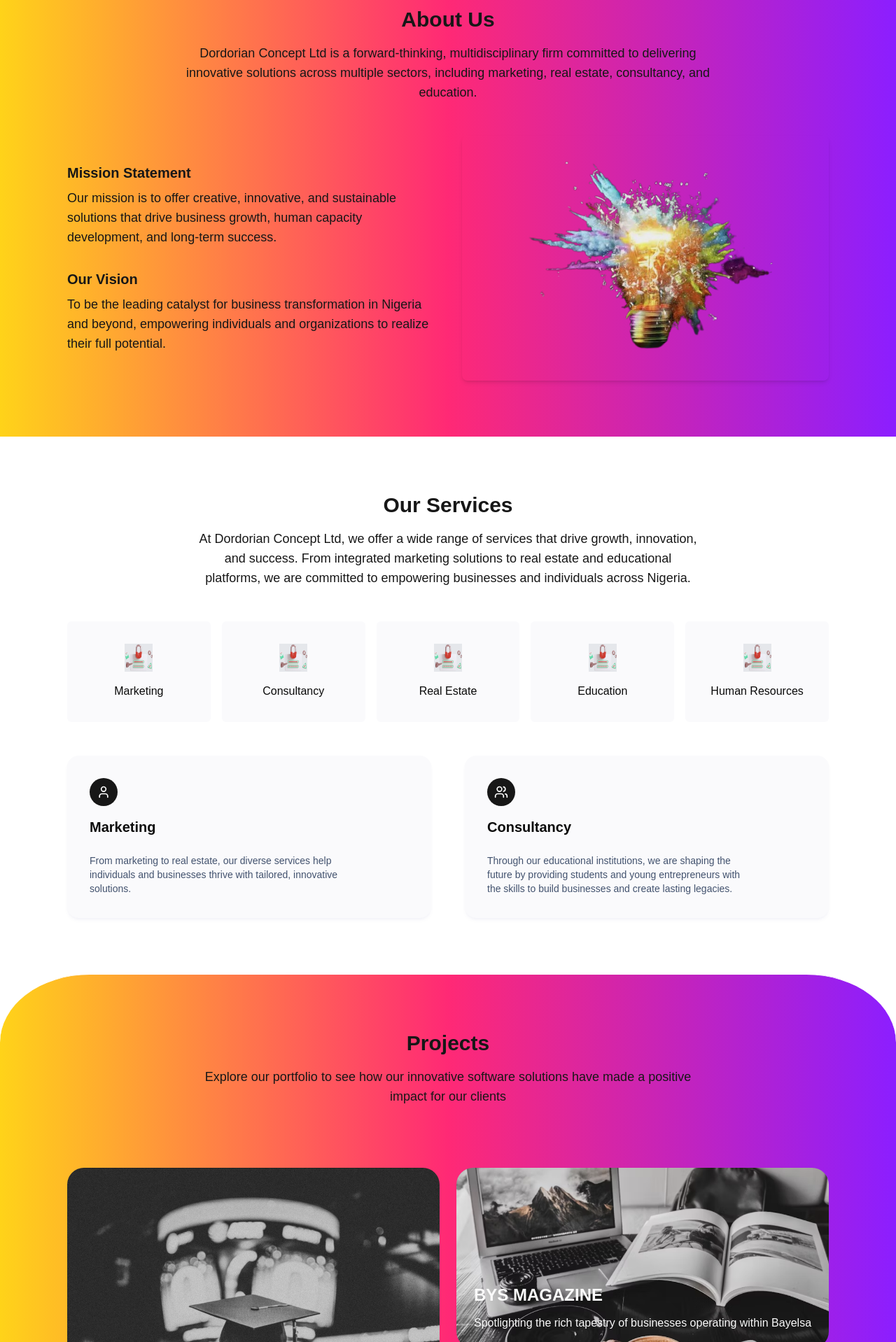
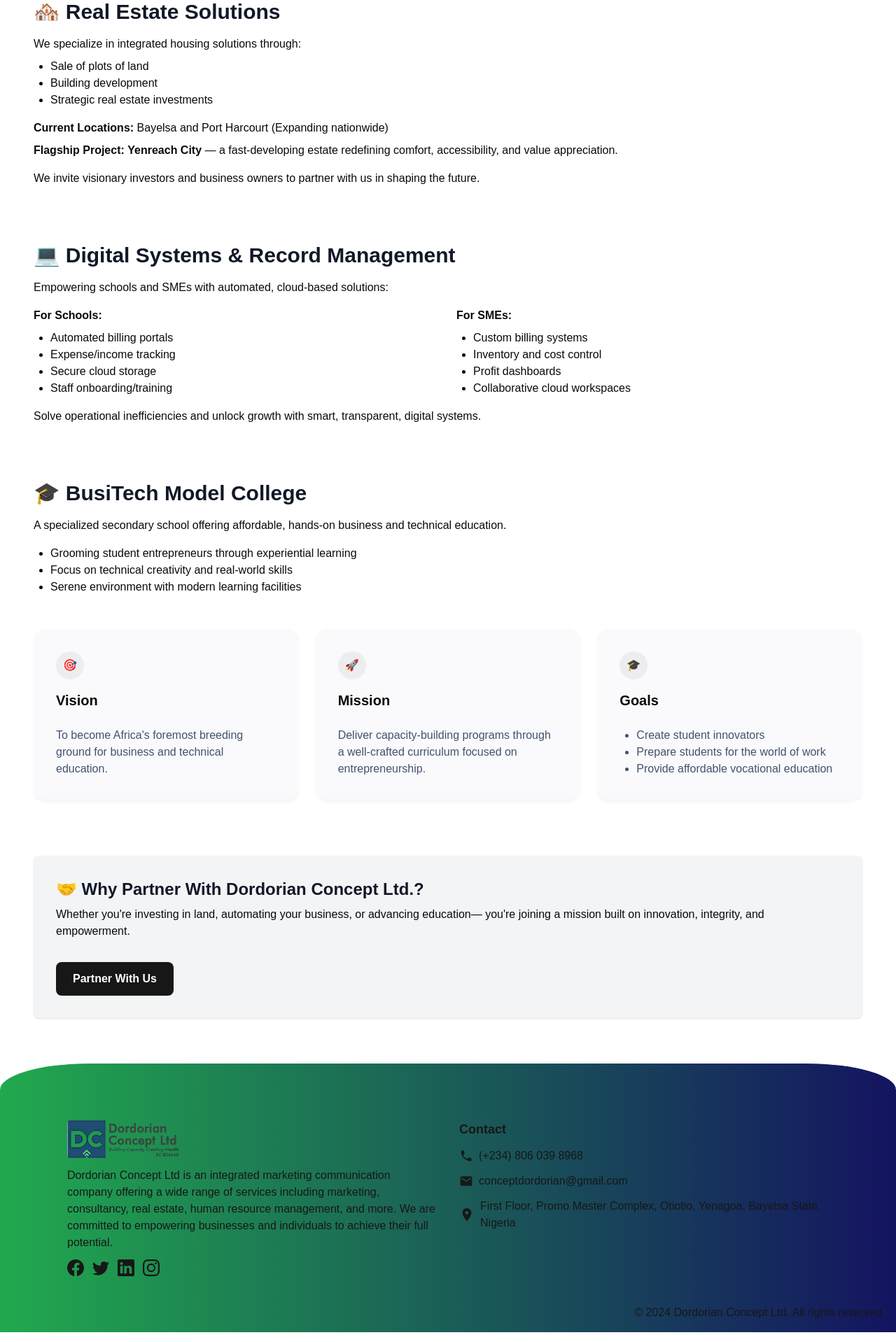
Before and after one commit to DevNickJr/dordorian-concept, a Next.js app: page /about in a window 1280 px wide. Shown: the part 862-2780 px from the top of the page at 70% size. Built offline with nearby package versions, Linux system fonts and the light colour scheme.

Commit message:
style and content updates

```diff
--- a/app/(root)/about/page.tsx
+++ b/app/(root)/about/page.tsx
@@ -11,21 +11,19 @@
 export default function Home() {
   return (
     <main>
-      <div id='about' className="relative flex h-[500px] w-full flex-col items-center justify-center overflow-hidden rounded-lg bg-background lg:h-screen lg:-mt-20 -z-10">
+      <div id='about' className="relative flex h-[500px] w-full flex-col items-center justify-center overflow-hidden !rounded-none grad-to-right dark:grad-to-right-dark lg:h-screen lg:-mt-20 -z-10">
         <div className="flex flex-col gap-7 items-center text-center p-4 pt-12 max-w-[360px] md:max-w-[800px] mx-auto text-muted text-sm relative">
-          <h1 className="pointer-events-none z-10 bg-gradient-to-b from-[#ffd319] via-[#ff2975] to-[#8c1eff] bg-clip-text text-center text-7xl font-bold leading-none tracking-tighter text-transparent">
+          <h1 className="pointer-events-none z-10 bg-gradient-to-b from-[#21A94E] to-[#21A94E] bg-clip-text text-center text-7xl font-bold leading-none tracking-tighter text-transparent">
             About Us
           </h1>
-
           <h2 className="hidden text-2xl leading-relaxed md:block text-primary">
-            Empowering Growth, Innovation & Success
+            Innovating Across Real Estate, Education, and Digital Solutions
           </h2>
           <p className="font-[449] md:hidden text-primary">
-            At Dordorian Concept Ltd, we offer integrated solutions in marketing, consultancy, real estate, and education.
+           A multi-sector company pioneering change across real estate, digital transformation, and education. We build sustainable communities, empower entrepreneurs, and prepare youth for the future through innovation, integrity, and value creation.
           </p>
-
           <p className="hidden text-xl leading-relaxed md:block text-primary">
-            Discover limitless opportunities with Dordorian Concept Ltd. We provide integrated solutions in marketing, consultancy, real estate, and education, empowering individuals and businesses to thrive.
+          A multi-sector company pioneering change across real estate, digital transformation, and education. We build sustainable communities, empower entrepreneurs, and prepare youth for the future through innovation, integrity, and value creation.
           </p>
           <div className="flex items-center gap-1.5">
             <Link href={'/get-started'}>
@@ -47,150 +45,131 @@
           </div>
 
         </div>
-    </div>
-     <section id="about" className="section grad-to-right dark:grad-to-right-dark">
-        <div data-aos="fade-in" className="flex flex-col items-center max-w-3xl mx-auto mb-6 text-center md:mb-12">
-          <h3 className="text-2xl md:text-3xl font-[624] mb-2 md:mb-4 text-primary">About Us</h3>
-          <p className="text-lg text-primary">
-            Dordorian Concept Ltd is a forward-thinking, multidisciplinary firm committed to delivering innovative solutions across multiple sectors, including marketing, real estate, consultancy, and education.
+      </div>
+      <section className="py-16 px-6 md:px-12 max-w-7xl mx-auto">
+        {/* <h1 className="text-4xl md:text-5xl font-bold mb-6 text-primary">
+          Welcome to Dordorian Concept Ltd.
+        </h1>
+        <p className="text-lg md:text-xl mb-12 max-w-3xl">
+          A multi-sector company pioneering change across real estate, digital transformation,
+          and education. We build sustainable communities, empower entrepreneurs, and prepare
+          youth for the future through innovation, integrity, and value creation.
+        </p> */}
+
+        {/* Real Estate Section */}
+        <div className="mb-20">
+          <h2 className="text-3xl font-semibold text-gray-900 mb-4">🏘️ Real Estate Solutions</h2>
+          <p className="mb-4">
+            We specialize in integrated housing solutions through:
+            <ul className="list-disc ml-6 mt-2">
+              <li>Sale of plots of land</li>
+              <li>Building development</li>
+              <li>Strategic real estate investments</li>
+            </ul>
+          </p>
+          <p className="mb-2">
+            <strong>Current Locations:</strong> Bayelsa and Port Harcourt (Expanding nationwide)
+          </p>
+          <p className="mb-4">
+            <strong>Flagship Project:</strong> <span className="font-semibold">Yenreach City</span> —
+            a fast-developing estate redefining comfort, accessibility, and value appreciation.
+          </p>
+          <p>
+            We invite visionary investors and business owners to partner with us in shaping the future.
           </p>
         </div>
-        <div data-aos="slide in" className="container grid items-center grid-cols-1 gap-10 md:grid-cols-2">
-          {/* Left side: About Us, Mission, Vision */}
-          <div className="flex flex-col gap-8">
-            <div className="flex flex-col items-start">
-              <h4 className="mb-2 text-xl font-semibold text-primary">Mission Statement</h4>
-              <p className="text-base text-primary md:text-lg">
-                Our mission is to offer creative, innovative, and sustainable solutions that drive business growth, human capacity development, and long-term success.
-              </p>
+
+        {/* Digital Systems Section */}
+        <div className="mb-20">
+          <h2 className="text-3xl font-semibold text-gray-900 mb-4">💻 Digital Systems & Record Management</h2>
+          <p className="mb-4">
+            Empowering schools and SMEs with automated, cloud-based solutions:
+          </p>
+          <div className="grid grid-cols-1 md:grid-cols-2 gap-6 mb-4">
+            <div>
+              <h3 className="font-semibold">For Schools:</h3>
+              <ul className="list-disc ml-6 mt-2">
+                <li>Automated billing portals</li>
+                <li>Expense/income tracking</li>
+                <li>Secure cloud storage</li>
+                <li>Staff onboarding/training</li>
+              </ul>
             </div>
-
-            <div className="flex flex-col items-start">
-              <h4 className="mb-2 text-xl font-semibold text-primary">Our Vision</h4>
-              <p className="text-base text-primary md:text-lg">
-                To be the leading catalyst for business transformation in Nigeria and beyond, empowering individuals and organizations to realize their full potential.
-              </p>
+            <div>
+              <h3 className="font-semibold">For SMEs:</h3>
+              <ul className="list-disc ml-6 mt-2">
+                <li>Custom billing systems</li>
+                <li>Inventory and cost control</li>
+                <li>Profit dashboards</li>
+                <li>Collaborative cloud workspaces</li>
+              </ul>
             </div>
           </div>
+          <p>
+            Solve operational inefficiencies and unlock growth with smart, transparent, digital systems.
+          </p>
+        </div>
 
-          {/* Right side: Image */}
-          <div className="flex items-center justify-center">
-            <Image src={Innov} alt="About Dordorian Concept" className="w-full h-auto rounded-lg shadow-md" />
-          </div>
-
-        </div>
-      </section>
-
-     <section id="services" className="section">
-        <div className="container">
-          <div data-aos="fade-in" className="flex flex-col items-center max-w-[720px] text-center mx-auto mb-6 md:mb-12">
-            <h3 className="text-2xl md:text-3xl font-[624] mb-2 md:mb-4 text-primary">Our Services</h3>
-            <p className="text-lg text-primary">
-              At Dordorian Concept Ltd, we offer a wide range of services that drive growth, innovation, and success. From integrated marketing solutions to real estate and educational platforms, we are committed to empowering businesses and individuals across Nigeria.
-            </p>
-          </div>
-          <div data-aos="slide-up" className="overflow-hidden">
-            <div className="gap-4 sm:grid grid-cols-5 whitespace-nowrap flex min-[580px]:justify-center items-center overflow-auto">
-              <div className="flex flex-col gap-4 items-center bg-[#FAFAFC] p-5 md:p-8 rounded-md">
-                <Image src={Img} alt="Marketing" className="w-10 h-10 bg-gray-200" />
-                <span className="text-xs font-[451] md:font-[430] md:text-base">Marketing</span>
-              </div>
-              <div className="flex flex-col gap-4 items-center bg-[#FAFAFC] p-5 md:p-8 rounded-md">
-                <Image src={Img} alt="Consultancy" className="w-10 h-10 bg-gray-200" />
-                <span className="text-xs font-[451] md:font-[430] md:text-base">Consultancy</span>
-              </div>
-              <div className="flex flex-col gap-4 items-center bg-[#FAFAFC] p-5 md:p-8 rounded-md">
-                <Image src={Img} alt="Real Estate" className="w-10 h-10 bg-gray-200" />
-                <span className="text-xs font-[451] md:font-[430] md:text-base">Real Estate</span>
-              </div>
-              <div className="flex flex-col gap-4 items-center bg-[#FAFAFC] p-5 md:p-8 rounded-md">
-                <Image src={Img} alt="Education" className="w-10 h-10 bg-gray-200" />
-                <span className="text-xs font-[451] md:font-[430] md:text-base">Education</span>
-              </div>
-              <div className="flex flex-col gap-4 items-center bg-[#FAFAFC] p-5 md:p-8 rounded-md">
-                <Image src={Img} alt="Human Resources" className="w-10 h-10 bg-gray-200" />
-                <span className="text-xs font-[451] md:font-[430] md:text-base">Human Resources</span>
-              </div>
+        {/* Education Section */}
+        <div className="mb-20">
+          <h2 className="text-3xl font-semibold text-gray-900 mb-4">🎓 BusiTech Model College</h2>
+          <p className="mb-4">
+            A specialized secondary school offering affordable, hands-on business and technical education.
+          </p>
+          <ul className="list-disc ml-6 mb-4">
+            <li>Grooming student entrepreneurs through experiential learning</li>
+            <li>Focus on technical creativity and real-world skills</li>
+            <li>Serene environment with modern learning facilities</li>
+          </ul>
+          <div className="grid grid-cols-1 md:grid-cols-3 gap-6 mt-12">
+            <div className="flex flex-col gap-4 items-center md:items-start md:text-left shadow-md shadow-[#20248A0A] bg-white rounded-2xl p-8 text-center w-full max-w-[270px] md:bg-[#FAFAFC] md:max-w-none mx-auto">
+              <span className="bg-black/5 p-2.5 w-10 h-10 rounded-full flex items-center justify-center">
+                🎯
+              </span>
+                <h4 className="text-xl font-semibold">Vision</h4>
+                <p className="mt-2 text-sm md:text-base text-[#42526E] max-w-sm">
+                  To become Africa&apos;s foremost breeding ground for business and technical education.
+                </p>
             </div>
-          </div>
-          <div className="flex flex-col grid-cols-2 gap-10 mt-6 md:grid md:gap-12 md:mt-12">
             <div className="flex flex-col gap-4 items-center md:items-start md:text-left shadow-md shadow-[#20248A0A] bg-white rounded-2xl p-8 text-center w-full max-w-[270px] md:bg-[#FAFAFC] md:max-w-none mx-auto">
-              <span className="bg-primary p-2.5 w-10 h-10 rounded-full flex items-center justify-center">
-                <User color="#fff" />
+              <span className="bg-black/5 p-2.5 w-10 h-10 rounded-full flex items-center justify-center">
+                🚀
               </span>
-              <h4 className="text-xl font-semibold">Marketing</h4>
-              <p className="mt-2 text-sm text-[#42526E] max-w-sm">
-                From marketing to real estate, our diverse services help individuals and businesses thrive with tailored, innovative solutions.
+              <h4 className="text-xl font-semibold">Mission</h4>
+              <p className="mt-2 text-sm md:text-base text-[#42526E] max-w-sm">
+              Deliver capacity-building programs through a well-crafted curriculum focused on entrepreneurship.
               </p>
             </div>
             <div className="flex flex-col gap-4 items-center md:items-start md:text-left shadow-md shadow-[#20248A0A] bg-white rounded-2xl p-8 text-center w-full max-w-[270px] md:bg-[#FAFAFC] md:max-w-none mx-auto">
-              <span className="bg-primary p-2.5 w-10 h-10 rounded-full flex items-center justify-center">
-                <Users color="#fff" />
+              <span className="bg-black/5 p-2.5 w-10 h-10 rounded-full flex items-center justify-center">
+                🎓
               </span>
-              <h4 className="text-xl font-semibold">Consultancy</h4>
-              <p className="mt-2 text-sm text-[#42526E] max-w-sm">
-                Through our educational institutions, we are shaping the future by providing students and young entrepreneurs with the skills to build businesses and create lasting legacies.
+              <h4 className="text-xl font-semibold">Goals</h4>
+              <p className="mt-2 text-sm md:text-base text-[#42526E] max-w-sm">
+                <ul className="list-disc ml-6">
+                  <li>Create student innovators</li>
+                  <li>Prepare students for the world of work</li>
+                  <li>Provide affordable vocational education</li>
+                </ul>
               </p>
             </div>
           </div>
         </div>
-      </section>
-
-      <section id="portfolio" className="section grad-to-right dark:grad-to-right-dark">
-        <div className="container flex flex-col items-center justify-center gap-4">
-          <div data-aos="fade-in" className="flex flex-col items-center max-w-[720px] text-center mx-auto mb-6 md:mb-12">
-            <h3 className="text-2xl md:text-3xl font-[624] mb-2 md:mb-4 text-primary">Projects</h3>
-            <p className="text-lg text-primary">
-              Explore our portfolio to see how our innovative software solutions have made a positive impact for our clients
-            </p>
-          </div>
-          <div className="flex flex-col gap-6 py-6 md:flex-row">
-            <div className="flex relative overflow-hidden flex-1 h-[539px] rounded-3xl justify-center items-end w-fit">
-              <Image className='absolute object-cover w-full h-full' src={Uni2} alt="" />
-              <div className="z-10 flex flex-col items-start gap-4 px-12 py-4 pb-6 md:flex-row md:items-center">
-                <div className="flex flex-col gap-4 md:w-2/3">
-                  <h2 className='text-3xl font-bold text-primary-foreground'>UNIVERSITY OF BUSINESS AND TECHNOLOGY</h2>
-                  <p className='text-primary-foreground'>Advance access to higher business education</p>
-                </div>
-                <RainbowButton className={'bg-primary text-primary-foreground px-6 py-[0.8rem]'}>Lets work</RainbowButton>
-              </div>
-            </div>
-            <div className="flex flex-col justify-between flex-1 gap-6">
-              <div className="relative flex items-end justify-center flex-1 overflow-hidden rounded-3xl">
-                <Image className='absolute object-cover w-full h-full' src={Mag2} alt="" />
-                <div className="z-10 flex flex-col gap-3 p-6">
-                  <h2 className='text-2xl font-bold text-primary-foreground'>BYS MAGAZINE</h2>
-                  <p className='text-primary-foreground'>Spotlighting the rich tapestry of businesses operating within Bayelsa</p>
-                </div>
-              </div>
-              <div className="relative flex items-end justify-center flex-1 overflow-hidden rounded-3xl w-fit">
-                <Image className='absolute object-cover w-full h-full' src={Mag3} alt="" />
-                <div className="z-10 flex flex-col gap-3 p-6">
-                  <h2 className='text-2xl font-bold text-primary-foreground'>YENREACH</h2>
-                  <p className='text-primary-foreground'>Innovative business and job listing platform supporting the growth and development of small and medium businesses across Nigeria</p>
-                </div>
-              </div>
-            </div>
-          </div>
-          <RainbowButton>View Our Project</RainbowButton>
+        {/* Call to Action */}
+        <div className="bg-gray-100 p-8 rounded-lg shadow mt-20">
+          <h2 className="text-2xl font-bold text-gray-900 mb-2">🤝 Why Partner With Dordorian Concept Ltd.?</h2>
+          <p className="mb-4">
+            Whether you're investing in land, automating your business, or advancing education—
+            you&apos;re joining a mission built on innovation, integrity, and empowerment.
+          </p>
+          <Link
+            href="/contact"
+            className="inline-block mt-4 px-6 py-3 bg-primary text-white font-semibold rounded-lg hover:bg-primary/90 transition"
+          >
+            Partner With Us
+          </Link>
         </div>
       </section>
-
-      <section id="portfolio" className="section">
-        <div className="container lg:px-main">
-            <div className="flex flex-col items-center justify-between w-full gap-4 p-6 md:flex-row bg-primary-foreground rounded-2xl md:p-12">
-              <div className="flex flex-col gap-4">
-                <h2 className='text-2xl font-bold text-primary'>Work Together with Dordorian Concept</h2>
-                <p className='w-4/5 text-primary'>
-                  At Dordorian Concept, we offer expert solutions with a focus on professionalism, innovative services, and a commitment to helping businesses and individuals achieve success across various industries.
-                </p>
-              </div>
-              <RainbowButton className={'border-none rounded-xl py-3 text-sm whitespace-nowrap'}>Contact Us</RainbowButton>
-            </div>
-          </div>
-      </section>
-
-
 
     </main>
   );
--- a/app/globals.css
+++ b/app/globals.css
@@ -105,7 +105,18 @@
     @apply max-w-6xl px-5 mx-auto sm:px-6 md:px-7 lg:px-8;
   }
 
+
   .grad-to-right {
+    background-image: linear-gradient(to right, #21A94E, #141460);
+    /* background-image: linear-gradient(to right, #21A94E, #141460); */
+    @media screen and (min-width: 768px) {
+      border-top-left-radius: 10%;
+      border-top-right-radius: 10%;
+      border: none;
+      border-top: 1px solid #fff;
+    }
+  }
+  /* .grad-to-right {
     background-image: linear-gradient(to right, #ffd319, #ff2975, #8c1eff);
     @media screen and (min-width: 768px) {
       border-top-left-radius: 10%;
@@ -113,7 +124,7 @@
       border: none;
       border-top: 1px solid #fff;
     }
-  }
+  } */
 
   .grad-to-right-dark {
     background-image: linear-gradient(to right, #000, #000, #000);
--- a/app/layout.tsx
+++ b/app/layout.tsx
@@ -15,7 +15,7 @@
 });
 
 export const metadata: Metadata = {
-  title: 'Dordorian Concept | Empowering Growth, Innovation & Success',
+  title: 'Dordorian Concept Ltd. | Empowering Growth, Innovation & Success',
   description:
     'Discover limitless opportunities with Dordorian Concept Ltd. We deliver integrated solutions in marketing, consultancy, real estate, and education—empowering individuals and businesses to thrive.',
 };
--- a/components/Footer/index.tsx
+++ b/components/Footer/index.tsx
@@ -1,7 +1,7 @@
 import React from 'react'
 // import LOGO from '@/assets/lock.png'
 import Image from 'next/image'
-import LogoImg from "@/assets/dordorian.png"
+import LogoImg from "@/assets/logo.png"
 import { MdLocationOn, MdMail, MdPhone } from 'react-icons/md'
 import { BsFacebook, BsInstagram, BsLinkedin, BsTwitter } from 'react-icons/bs'
 
@@ -12,7 +12,7 @@
         {/* Left Section - Logo and About */}
         <div className="flex flex-col flex-1 gap-3">
             <div className="flex items-center gap-2">
-            <Image src={LogoImg} alt="Dordorian Logo" className="w-24 md:w-40 rounded-md dark:bg-light/80" width={200} height={200} />
+            <Image src={LogoImg} alt="Dordorian Logo" className="w-24 md:w-40 rounded-md" width={200} height={200} />
             {/* <h2 className='text-2xl font-bold text-primary'>Dordorian Concept</h2> */}
             </div>
             <p className='text-base text-primary'>
--- a/components/Header/Logo.tsx
+++ b/components/Header/Logo.tsx
@@ -1,12 +1,12 @@
 import Image from "next/image"
 import Link from "next/link"
-import LogoImg from "@/assets/dordorian.png"
+import LogoImg from "@/assets/logo.png"
 
 const Logo = () => {
   return (
     <Link href="/" className="flex items-center text-dark dark:text-light">
         <div className="w-24 overflow-hidden md:w-32">
-            <Image src={LogoImg} alt="Dordorian logo" className="w-full h-auto rounded-md dark:bg-light/80" sizes="20vw" priority />
+            <Image src={LogoImg} alt="Dordorian logo" className="w-full h-auto rounded-md" sizes="20vw" priority />
         </div>
         {/* <span className="text-lg font-bold dark:font-semibold md:text-xl">Dordorian</span> */}
     </Link>
--- a/components/Header/index.tsx
+++ b/components/Header/index.tsx
@@ -51,7 +51,7 @@
 
         >
             <Link href="/" className="mr-2">Home</Link>
-            <Link href="/#about" className="mx-2">About</Link>
+            <Link href="/about" className="mx-2">About</Link>
             <Link href="/contact" className="mx-2">Contact</Link>
             <button onClick={() => setMode(mode === "light" ? "dark" : "light")  }
             className={cx("w-6 h-6 ease ml-2 flex items-center justify-center rounded-full p-1", mode === "light" ? "bg-dark text-light" :
@@ -67,7 +67,7 @@
 
         <nav className="fixed z-50 items-center hidden px-8 py-3 font-medium capitalize translate-x-1/2 border border-solid rounded-full w-max border-dark sm:flex top-6 right-1/2 bg-light/80 backdrop-blur-sm">
             <Link href="/" className="mr-2">Home</Link>
-            <Link href="/#about" className="mx-2">About</Link>
+            <Link href="/about" className="mx-2">About</Link>
             <Link href="/contact" className="mx-2">Contact</Link>
             <button onClick={() => setMode(mode === "light" ? "dark" : "light")  }
             className={cx("w-6 h-6 ease ml-2 flex items-center justify-center rounded-full p-1", mode === "light" ? "bg-dark text-light" :
--- a/components/Hero/index.tsx
+++ b/components/Hero/index.tsx
@@ -6,10 +6,9 @@
 const Hero = () => {
   return (
     <div className="relative flex h-[500px] w-full flex-col items-center justify-center overflow-hidden rounded-lg bg-background lg:h-screen lg:-mt-20 -z-10">
-
       <div className="flex flex-col gap-7 items-center text-center p-4 pt-12 max-w-[360px] md:max-w-[800px] mx-auto text-muted text-sm relative">
-        <h1 className="pointer-events-none z-10 bg-gradient-to-b from-[#ffd319] via-[#ff2975] to-[#8c1eff] bg-clip-text text-center text-7xl font-bold leading-none tracking-tighter text-transparent">
-          Dordorian Concept
+        <h1 className="pointer-events-none z-10 bg-gradient-to-b from-[#21A94E] bg-clip-text text-center text-7xl font-bold leading-none tracking-tighter text-transparent">
+          Dordorian Concept Ltd
         </h1>
 
         <h2 className="hidden text-2xl leading-relaxed md:block text-primary">
--- a/constants/siteMetaData.ts
+++ b/constants/siteMetaData.ts
@@ -1,7 +1,7 @@
 // please update required information
 export const siteMetadata = {
-    title: 'Dordorian Concept | Empowering Growth, Innovation & Success',
-    author: 'Dordorian Concept',
+    title: 'Dordorian Concept Ltd. | Empowering Growth, Innovation & Success',
+    author: 'Dordorian Concept Ltd.',
     headerTitle: 'Next.js Blog',
     description: 'A blog created with Next.js, Tailwind.css and contentlayer.',
     language: 'en-us',
```
Also changed, not shown: app/(root)/page.tsx (+4 -3 lines), assets/logo.png (added).
